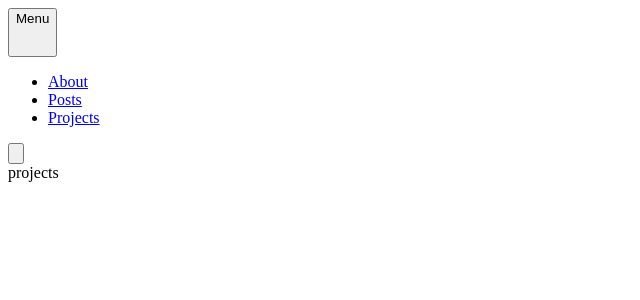
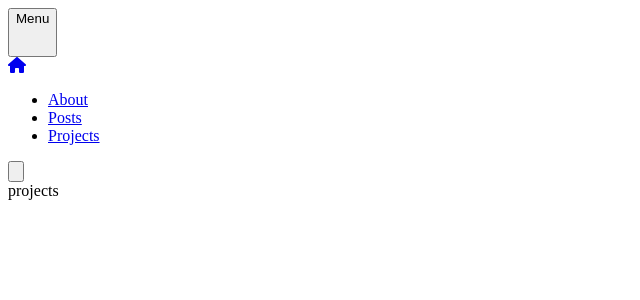
Before and after one commit to moa-ha/blog, a Next.js app: page /projects in a window 1280 px wide. Shown: the top 300 px of the page, without its empty margins (0-640 px from the left). Built offline with nearby package versions, Linux system fonts and the light colour scheme.

Commit message:
home button

```diff
--- a/src/app/globals.css
+++ b/src/app/globals.css
@@ -18,6 +18,7 @@
 
 body {
   max-width: 1000px;
+  height: 100vh;
   margin: 0 auto;
   padding: 0 20px;
   color: rgb(var(--foreground-rgb));
@@ -97,7 +98,7 @@ h2 {
   flex-direction: column;
   height: var(--header-height);
   margin-bottom: var(--header-mb);
-  width: 700px;
+  /* width: 700px; */
   margin: 0 auto;
 }
 
@@ -126,9 +127,9 @@ h2 {
 .home-button {
   position: absolute;
   top: 1.2rem;
-  left: 2rem;
-  padding: 0.125rem;
+  left: 0;
   font-size: 32px;
+  display: block;
 }
 
 .flex-container {
--- a/src/components/nav.tsx
+++ b/src/components/nav.tsx
@@ -4,6 +4,8 @@ import React from 'react'
 import { usePathname } from 'next/navigation'
 import Menu from './menu'
 import Link from 'next/link'
+import { FontAwesomeIcon } from '@fortawesome/react-fontawesome'
+import { faHouse } from '@fortawesome/free-solid-svg-icons'
 
 interface Prop {
   darkMode: boolean
@@ -14,12 +16,11 @@ const Nav = ({ darkMode }: Prop) => {
     <>
       <Menu darkMode={darkMode} />
       <nav className="desktop-menu">
-        <Link href="/">
-          <i
-            className={`fa-solid fa-house menu-icon home-button ${
-              darkMode ? 'dark' : ''
-            }`}
-          ></i>
+        <Link href="/" passHref>
+          <FontAwesomeIcon
+            icon={faHouse}
+            className={`home-button ${darkMode ? 'dark' : ''}`}
+          />
         </Link>
         <ul className={`menu-list ${darkMode ? 'dark' : ''}`}>
           <li>
```
